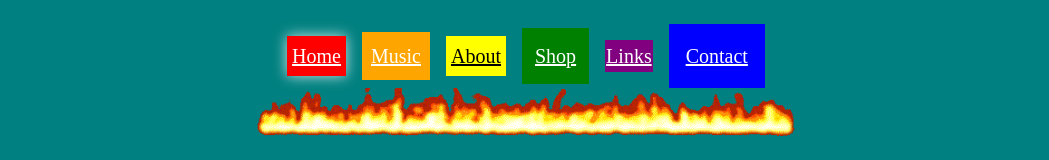
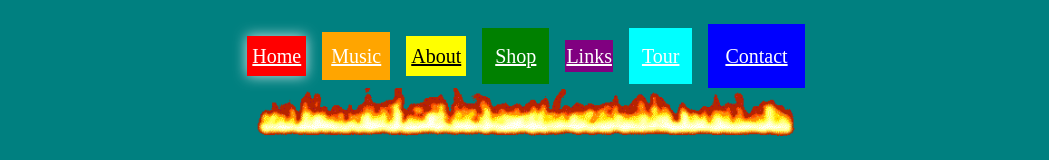
Before and after one commit to ghartn/ceo-business.net, a React (Create React App) app: page / in a window 1280 px wide. Shown: the top 160 px of the page, without its empty margins (114-1163 px from the left). Built offline with nearby package versions, Linux system fonts and the light colour scheme.

Commit message:
add tour to sitre

```diff
--- a/src/layouts/DefaultLayout.js
+++ b/src/layouts/DefaultLayout.js
@@ -2,7 +2,7 @@ import React from "react";
 import { Route } from "react-router-dom";
 import TopNavigation from "./TopNavigation";
 import Footer from "./Footer";
-import space from "../img/space.gif";
+//import space from "../img/space.gif";
 
 const DefaultLayout = ({ component: Component, path, ...rest }) => {
 	return (
--- a/src/layouts/TopNavigation.js
+++ b/src/layouts/TopNavigation.js
@@ -49,6 +49,17 @@ const TopNavigation = ({ path }) => {
 				>
 					Links
 				</Link>
+				<a
+
+				href="https://bbnomula.com/tour/"
+				target="_blank"
+				rel="noopener noreferrer"
+				className={`mx-2 p-3 relative border border-transparent text-xl bg-teal-pure text-white underline hover:border-white ${
+					isActive(path, "/tour") ? "glow" : ""
+				}`}
+			>
+				Tour
+			</a>
 				<Link
 					to="/contact"
 					className={`mx-2 p-4 relative border border-transparent text-xl bg-blue-pure text-white underline hover:border-white ${
--- a/tailwind.config.js
+++ b/tailwind.config.js
@@ -84,7 +84,7 @@ module.exports = {
 				700: "#2c7a7b",
 				800: "#285e61",
 				900: "#234e52",
-				pure: "teal"
+				pure: "cyan"
 			},
 			blue: {
 				100: "#ebf8ff",
```
